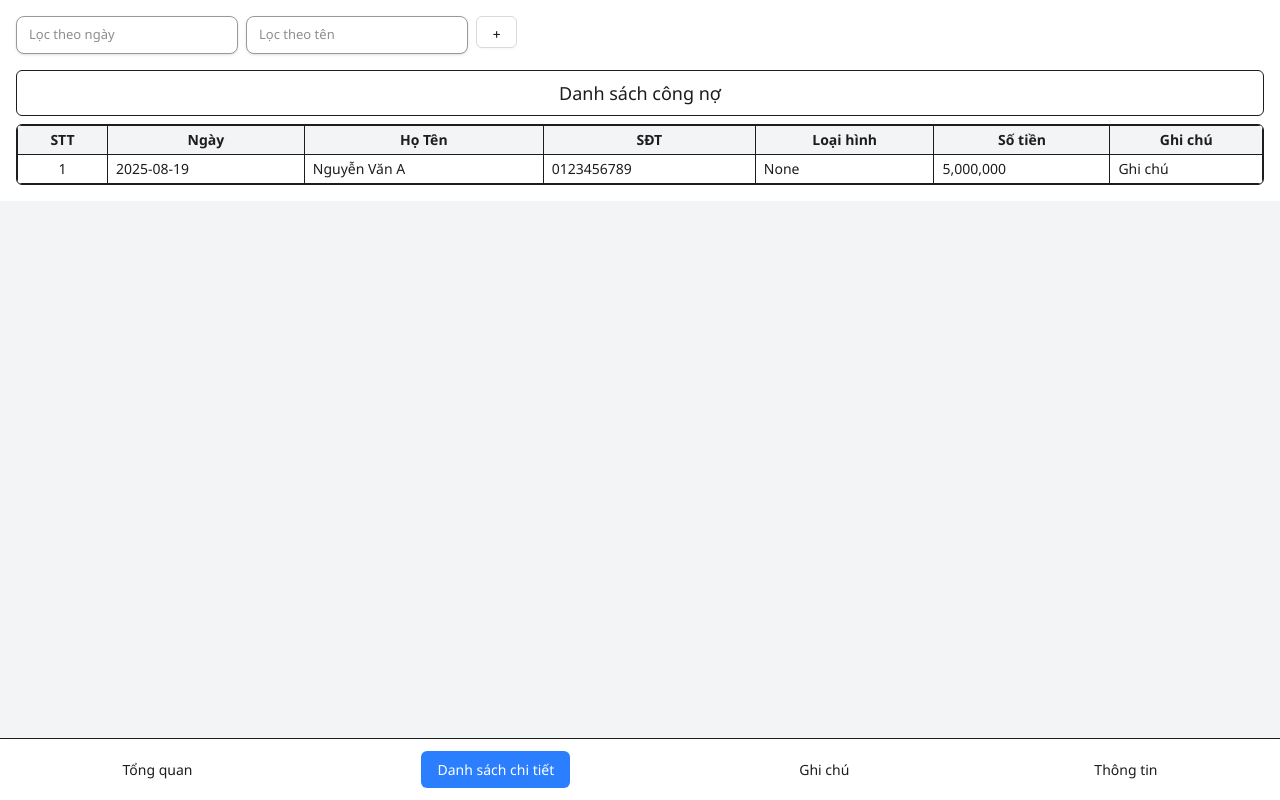
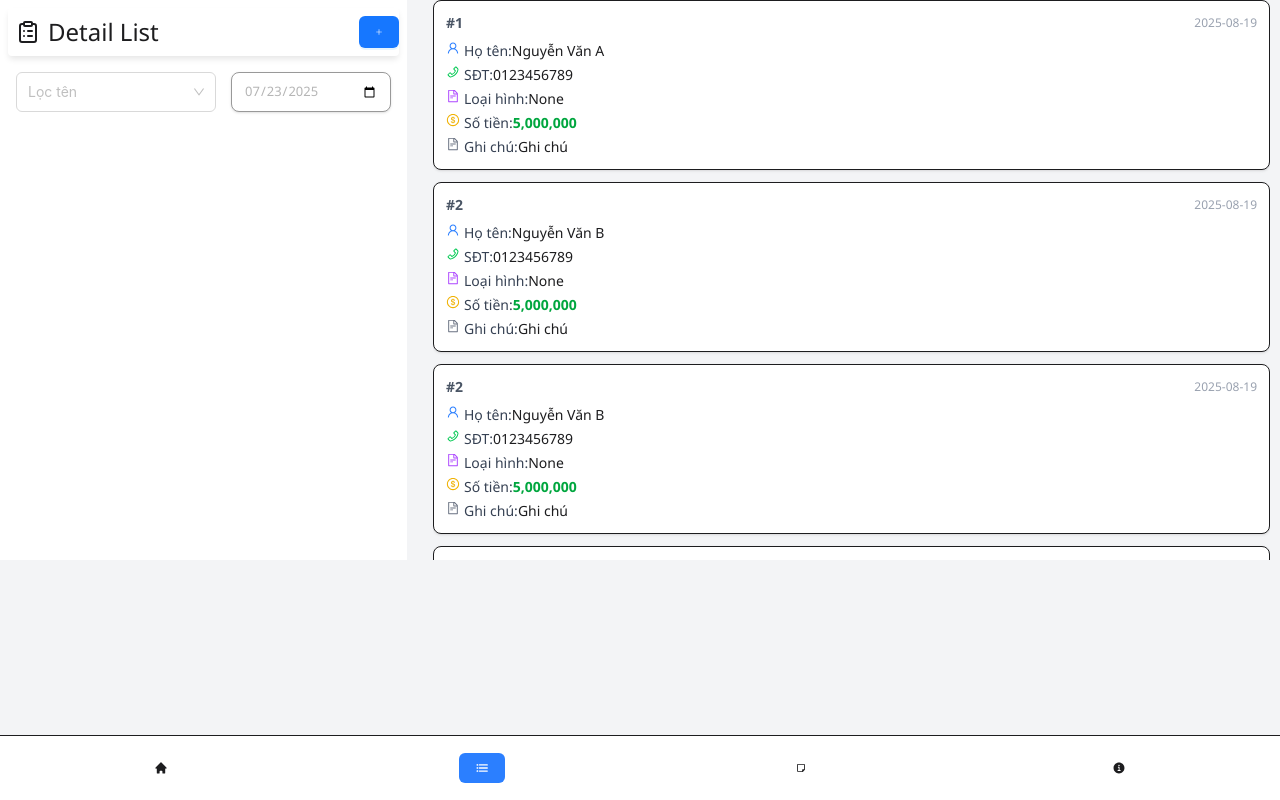
Before and after one commit to Hoanghai123a/smartNote, a React (Vite) app: page /detail in a window 1280 px wide. Built offline with nearby package versions, Linux system fonts and the light colour scheme; no server answers.

Commit message:
edit css

```diff
--- a/src/pages/myindex.jsx
+++ b/src/pages/myindex.jsx
@@ -1,11 +1,15 @@
 import { Outlet, NavLink } from "react-router-dom";
 import React from "react";
+import { HiHome } from "react-icons/hi";
+import { FaRegNoteSticky } from "react-icons/fa6";
+import { IoInformationCircle, IoList } from "react-icons/io5";
 
 const MyPage = () => {
   return (
     <div className="flex flex-col h-screen">
-      <Outlet />
-      <div className="flex-1 bg-gray-100 overflow-auto"></div>
+      <div className="flex-1 bg-gray-100 overflow-hidden">
+        <Outlet />
+      </div>
 
       {/* Menu */}
       <div className="shadow-md border-t bg-white p-3">
@@ -18,7 +22,7 @@ const MyPage = () => {
               }`
             }
           >
-            Tổng quan
+            <HiHome />
           </NavLink>
           <NavLink
             to="/detail"
@@ -28,17 +32,17 @@ const MyPage = () => {
               }`
             }
           >
-            Danh sách chi tiết
+            <IoList />
           </NavLink>
           <NavLink
             to="/notes"
             className={({ isActive }) =>
-              `menuitem px-4 py-2 rounded-md ${
+              `menuitem px-4 py-2 rounded-md w-10 h-10 flex items-center justify-center ${
                 isActive ? "bg-blue-500 text-white" : "hover:bg-gray-200"
               }`
             }
           >
-            Ghi chú
+            <FaRegNoteSticky size={18} />
           </NavLink>
           <NavLink
             to="/info"
@@ -48,7 +52,7 @@ const MyPage = () => {
               }`
             }
           >
-            Thông tin
+            <IoInformationCircle />
           </NavLink>
         </div>
       </div>
--- a/src/pages/page/detail.jsx
+++ b/src/pages/page/detail.jsx
@@ -2,12 +2,78 @@ import React, { useState } from "react";
 import { Button, Modal, Form, Input, DatePicker, Select } from "antd";
 import dayjs from "dayjs";
 import api from "../../assets/Components/api";
+import { LuClipboardList } from "react-icons/lu";
+import {
+  AiOutlinePlus,
+  AiOutlineUser,
+  AiOutlinePhone,
+  AiOutlineDollarCircle,
+  AiOutlineFileText,
+  AiOutlineCalendar,
+} from "react-icons/ai";
 
 const DetailList = () => {
   const [data, setData] = useState([
     {
+      id: 1,
       stt: 1,
+      user: "test1",
       name: "Nguyễn Văn A",
+      phone: "0123456789",
+      date: "2025-08-19",
+      classify: "None",
+      money: "5,000,000",
+      note: "Ghi chú",
+    },
+    {
+      id: 2,
+      stt: 2,
+      user: "test2",
+      name: "Nguyễn Văn B",
+      phone: "0123456789",
+      date: "2025-08-19",
+      classify: "None",
+      money: "5,000,000",
+      note: "Ghi chú",
+    },
+    {
+      id: 3,
+      stt: 2,
+      user: "test2",
+      name: "Nguyễn Văn B",
+      phone: "0123456789",
+      date: "2025-08-19",
+      classify: "None",
+      money: "5,000,000",
+      note: "Ghi chú",
+    },
+    {
+      id: 4,
+      stt: 2,
+      user: "test2",
+      name: "Nguyễn Văn B",
+      phone: "0123456789",
+      date: "2025-08-19",
+      classify: "None",
+      money: "5,000,000",
+      note: "Ghi chú",
+    },
+    {
+      id: 5,
+      stt: 2,
+      user: "test2",
+      name: "Nguyễn Văn B",
+      phone: "0123456789",
+      date: "2025-08-19",
+      classify: "None",
+      money: "5,000,000",
+      note: "Ghi chú",
+    },
+    {
+      id: 6,
+      stt: 2,
+      user: "test2",
+      name: "Nguyễn Văn B",
       phone: "0123456789",
       date: "2025-08-19",
       classify: "None",
@@ -52,63 +118,95 @@ const DetailList = () => {
       console.log("Validation Failed:", err);
     }
   };
+  const [usedate, setusedate] = useState(dayjs().format("YYYY-MM-DD"));
+  return (
+    <div className="flex flex-col gap-4 md:flex-row">
+      <div className="p-2 sticky top-0 bg-white z-10">
+        <div className="flex items-center justify-between mb-2 shadow-[0_4px_6px_-1px_rgba(0,0,0,0.1)] rounded">
+          <div className="p-2 text-left text-2xl font-medium flex items-center gap-2">
+            <LuClipboardList className="" />
+            Detail List
+          </div>
+          <Button
+            onClick={showModal}
+            type="primary"
+            size="middle"
+            className="w-10 h-10 flex items-center justify-center rounded-full bg-blue-500 hover:bg-blue-600 shadow-md"
+          >
+            <AiOutlinePlus size={20} className="text-white" />
+          </Button>
+        </div>
 
-  return (
-    <div className="p-4">
-      <div className="topitem flex gap-2 mb-4">
-        <input
-          placeholder="Lọc theo ngày"
-          className="border rounded-md px-4 py-2 bg-white shadow-sm hover:bg-gray-100"
+        <div className="topitem flex mb-4 p-2">
+          <Select
+            className="w-[200px] !h-[40px]"
+            showSearch
+            placeholder="Lọc tên"
+            filterOption={(input, option) =>
+              (option?.label ?? "").toLowerCase().includes(input.toLowerCase())
+            }
+            options={data.map((key) => ({ value: key.stt, label: key.name }))}
           />
           <input
-          placeholder="Lọc theo tên"
-          className="border rounded-md px-4 py-2 bg-white shadow-sm hover:bg-gray-100"
+            type="date"
+            value={usedate}
+            onChange={(e) => setusedate(e.target.value)}
+            className="border rounded-md ml-[15px] px-4 py-2 w-[160px] bg-white shadow-sm !text-[#b5b5b5]"
           />
-        <Button onClick={showModal}>+</Button>
+        </div>
+      </div>
+      <section className="md:flex-1 overflow-y-auto max-h-[70vh] mx-[10px]">
+        <div className="space-y-3">
+          {data.map((row) => (
+            <div
+              key={row.id}
+              className="border rounded-lg shadow-sm p-3 bg-white"
+            >
+              <div className="flex justify-between items-center mb-2">
+                <span className="text-sm font-semibold text-gray-600">
+                  #{row.stt}
+                </span>
+                <span className="text-xs text-gray-400">{row.date}</span>
               </div>
 
-      <div className="flex flex-col gap-4 md:flex-row">
-        <section className="w-full md:flex-1">
-          <div className="border rounded-md p-2 text-center text-lg font-medium mb-2">
-            Danh sách công nợ
+              <div className="space-y-1 text-sm">
+                <div className="flex mt-0.5">
+                  <AiOutlineUser className="text-blue-500 mr-[4px]" />
+                  <span className="font-medium text-gray-700 flex items-center gap-2">
+                    Họ tên:{" "}
+                  </span>
+                  <span>{row.name}</span>
                 </div>
-
-          <div className="border rounded-md overflow-hidden">
-            <div className="overflow-x-auto">
-              <table className="w-full table-auto border-collapse text-sm">
-                <thead>
-                  <tr className="bg-gray-100">
-                    <th className="border px-2 py-1">STT</th>
-                    <th className="border px-2 py-1">Ngày</th>
-                    <th className="border px-2 py-1">Họ Tên</th>
-                    <th className="border px-2 py-1">SĐT</th>
-                    <th className="border px-2 py-1">Loại hình</th>
-                    <th className="border px-2 py-1">Số tiền</th>
-                    <th className="border px-2 py-1">Ghi chú</th>
-                  </tr>
-                </thead>
-                <tbody>
-                  {data.map((row) => (
-                    <tr key={row.stt}>
-                      <td className="border px-2 py-1 text-center">
-                        {row.stt}
-                      </td>
-                      <td className="border px-2 py-1">{row.date}</td>
-                      <td className="border px-2 py-1">{row.name}</td>
-                      <td className="border px-2 py-1">{row.phone}</td>
-                      <td className="border px-2 py-1">{row.classify}</td>
-                      <td className="border px-2 py-1">{row.money}</td>
-                      <td className="border px-2 py-1">{row.note}</td>
-                    </tr>
-                  ))}
-                </tbody>
-              </table>
+                <div className="flex">
+                  <AiOutlinePhone className="text-green-500 mr-[4px]" />
+                  <span className="font-medium text-gray-700">SĐT: </span>
+                  <span>{row.phone}</span>
+                </div>
+                <div className="flex mt-0.5">
+                  <AiOutlineFileText className="text-purple-500 mr-[4px]" />
+                  <span className="font-medium text-gray-700">Loại hình: </span>
+                  <span>{row.classify}</span>
+                </div>
+                <div className="flex mt-0.5">
+                  <AiOutlineDollarCircle className="text-yellow-500 mr-[4px]" />
+                  <span className="font-medium text-gray-700">Số tiền: </span>
+                  <span className="text-green-600 font-semibold">
+                    {row.money}
+                  </span>
+                </div>
+                {row.note && (
+                  <div className="flex mt-0.5">
+                    <AiOutlineFileText className="text-gray-500 mr-[4px]" />
+                    <span className="font-medium text-gray-700">Ghi chú: </span>
+                    <span>{row.note}</span>
+                  </div>
+                )}
               </div>
             </div>
+          ))}
+        </div>
       </section>
-      </div>
 
-      {/* Modal thêm mới */}
       <Modal
         title="Thêm công nợ mới"
         open={isModalOpen}
@@ -117,7 +215,7 @@ const DetailList = () => {
         okText="Lưu"
         cancelText="Hủy"
       >
-        <Form form={form} layout="vertical">
+        <Form form={form} layout="horizontal">
           <Form.Item
             label="Họ tên"
             name="name"
--- a/src/pages/page/info.jsx
+++ b/src/pages/page/info.jsx
@@ -1,6 +1,8 @@
 import React, { useEffect } from "react";
 import { useParams } from "react-router-dom";
 import { Button } from "antd";
+import { Image } from "antd";
+import cuphong from "../../assets/img/cuphong.jpg";
 
 const Info = () => {
   const { id_nguoidung } = useParams();
@@ -9,14 +11,22 @@ const Info = () => {
   }, [id_nguoidung]);
   return (
     <div className="p-6 space-y-6">
-      <div className="grid grid-cols-[auto_1fr] gap-y-2 gap-x-4">
-        <div className="w-15">Họ tên: </div>
+      <div className="flex justify-center">
+        <Image
+          className="rounded-lg shadow-lg"
+          width={150}
+          alt="Avatar"
+          src={cuphong}
+        />
+      </div>
+      <div className="grid grid-cols-[auto_1fr] gap-y-2 gap-x-4 font-medium rounded-lg border-[1px] border-dashed bg-white">
+        <div className="w-15  mx-2">Họ tên: </div>
         <div>Chủ cửa hàng</div>
 
-        <div className="w-15">SĐT: </div>
+        <div className="w-15  mx-2">SĐT: </div>
         <div>012345678</div>
 
-        <div className="w-15">Địa chỉ: </div>
+        <div className="w-15  mx-2">Địa chỉ: </div>
         <div>Vinh Tiến - Bình Tuyền - Phú Thọ</div>
       </div>
 
--- a/src/pages/page/notes.jsx
+++ b/src/pages/page/notes.jsx
@@ -1,22 +1,33 @@
 import React, { useState } from "react";
 import { Button, Modal, Form, Input, DatePicker, Select } from "antd";
+import dayjs from "dayjs";
+import {
+  AiOutlinePlus,
+  AiOutlineUser,
+  AiOutlineDollarCircle,
+  AiOutlineFileText,
+} from "react-icons/ai";
+import { LuClipboardList } from "react-icons/lu";
 
 const { Option } = Select;
 
 const Notes = () => {
-  const [data, setdata] = useState([
+  const [data, setData] = useState([
     {
+      id: 1,
       stt: 1,
+      user: "test1",
       name: "Nguyễn Văn A",
       date: "2025-08-19",
       classify: "None",
       money: "5,000,000",
-      note: "Ghi chú",
+      note: "Ghi chú mẫu",
     },
   ]);
 
   const [isModalOpen, setIsModalOpen] = useState(false);
   const [form] = Form.useForm();
+  const [usedate, setUsedate] = useState(dayjs().format("YYYY-MM-DD"));
 
   const showModal = () => {
     setIsModalOpen(true);
@@ -27,9 +38,11 @@ const Notes = () => {
     form.resetFields();
   };
 
-  const handleOk = () => {
-    form.validateFields().then((values) => {
-      const newEntry = {
+  const handleOk = async () => {
+    try {
+      const values = await form.validateFields();
+      const newItem = {
+        id: Date.now(),
         stt: data.length + 1,
         name: values.name,
         date: values.date.format("YYYY-MM-DD"),
@@ -40,64 +53,101 @@ const Notes = () => {
         status: "ON",
       };
 
-      setdata([...data, newEntry]);
+      setData([...data, newItem]);
       handleCancel();
-    });
+    } catch (err) {
+      console.log("Validation Failed:", err);
+    }
   };
 
   return (
-    <div className="p-4">
-      <div className="topitem flex gap-2 mb-4">
-        <input
-          placeholder="Lọc theo ngày"
-          className="border rounded-md px-4 py-2 bg-white shadow-sm hover:bg-gray-100"
+    <div className="flex flex-col gap-4 md:flex-row">
+      {/* Header + filter */}
+      <div className="p-2 sticky top-0 bg-white z-10">
+        <div className="flex items-center justify-between mb-2 shadow-[0_4px_6px_-1px_rgba(0,0,0,0.1)] rounded">
+          <div className="p-2 text-left text-2xl font-medium flex items-center gap-2">
+            <LuClipboardList />
+            Notes List
+          </div>
+          <Button
+            onClick={showModal}
+            type="primary"
+            size="middle"
+            className="w-10 h-10 flex items-center justify-center rounded-full bg-blue-500 hover:bg-blue-600 shadow-md"
+          >
+            <AiOutlinePlus size={20} className="text-white" />
+          </Button>
+        </div>
+
+        <div className="topitem flex mb-4 p-2">
+          <Select
+            className="w-[200px] !h-[40px]"
+            showSearch
+            placeholder="Lọc theo tên"
+            filterOption={(input, option) =>
+              (option?.label ?? "").toLowerCase().includes(input.toLowerCase())
+            }
+            options={data.map((row) => ({
+              value: row.stt,
+              label: row.name,
+            }))}
           />
           <input
-          placeholder="Lọc theo tên"
-          className="border rounded-md px-4 py-2 bg-white shadow-sm hover:bg-gray-100"
+            type="date"
+            value={usedate}
+            onChange={(e) => setUsedate(e.target.value)}
+            className="border rounded-md ml-[15px] px-4 py-2 w-[160px] bg-white shadow-sm !text-[#b5b5b5]"
           />
-        <Button onClick={showModal}>+</Button>
+        </div>
       </div>
 
-      <div className="flex flex-col gap-4 md:flex-row">
-        <section className="w-full md:flex-1">
-          <div className="border rounded-md p-2 text-center text-lg font-medium mb-2">
-            Danh sách ghi chú cá nhân
+      {/* List */}
+      <section className="md:flex-1 overflow-y-auto max-h-[70vh] mx-[10px]">
+        <div className="space-y-3">
+          {data.map((row) => (
+            <div
+              key={row.id}
+              className="border rounded-lg shadow-sm p-3 bg-white"
+            >
+              <div className="flex justify-between items-center mb-2">
+                <span className="text-sm font-semibold text-gray-600">
+                  #{row.stt}
+                </span>
+                <span className="text-xs text-gray-400">{row.date}</span>
               </div>
 
-          <div className="border rounded-md overflow-hidden">
-            <div className="overflow-x-auto">
-              <table className="w-full table-auto border-collapse text-sm">
-                <thead>
-                  <tr className="bg-gray-100">
-                    <th className="border px-2 py-1">STT</th>
-                    <th className="border px-2 py-1">Ngày</th>
-                    <th className="border px-2 py-1">Họ Tên</th>
-                    <th className="border px-2 py-1">Loại hình</th>
-                    <th className="border px-2 py-1">Số tiền</th>
-                    <th className="border px-2 py-1">Ghi chú</th>
-                  </tr>
-                </thead>
-                <tbody>
-                  {data.map((row) => (
-                    <tr key={row.stt}>
-                      <td className="border px-2 py-1 text-center">
-                        {row.stt}
-                      </td>
-                      <td className="border px-2 py-1">{row.date}</td>
-                      <td className="border px-2 py-1">{row.name}</td>
-                      <td className="border px-2 py-1">{row.classify}</td>
-                      <td className="border px-2 py-1">{row.money}</td>
-                      <td className="border px-2 py-1">{row.note}</td>
-                    </tr>
-                  ))}
-                </tbody>
-              </table>
+              <div className="space-y-1 text-sm">
+                <div className="flex mt-0.5">
+                  <AiOutlineUser className="text-blue-500 mr-[4px]" />
+                  <span className="font-medium text-gray-700">Họ tên: </span>
+                  <span>{row.name}</span>
+                </div>
+                <div className="flex mt-0.5">
+                  <AiOutlineFileText className="text-purple-500 mr-[4px]" />
+                  <span className="font-medium text-gray-700">Loại hình: </span>
+                  <span>{row.classify}</span>
+                </div>
+                <div className="flex mt-0.5">
+                  <AiOutlineDollarCircle className="text-yellow-500 mr-[4px]" />
+                  <span className="font-medium text-gray-700">Số tiền: </span>
+                  <span className="text-green-600 font-semibold">
+                    {row.money}
+                  </span>
+                </div>
+                {row.note && (
+                  <div className="flex mt-0.5">
+                    <AiOutlineFileText className="text-gray-500 mr-[4px]" />
+                    <span className="font-medium text-gray-700">Ghi chú: </span>
+                    <span>{row.note}</span>
+                  </div>
+                )}
               </div>
             </div>
+          ))}
+        </div>
       </section>
-      </div>
 
+      {/* Modal thêm ghi chú */}
       <Modal
         title="Thêm ghi chú mới"
         open={isModalOpen}
@@ -119,8 +169,9 @@ const Notes = () => {
             label="Ngày"
             name="date"
             rules={[{ required: true, message: "Vui lòng chọn ngày" }]}
+            initialValue={dayjs()}
           >
-            <DatePicker className="w-full" />
+            <DatePicker format="YYYY-MM-DD" className="w-full" />
           </Form.Item>
 
           <Form.Item
@@ -144,7 +195,7 @@ const Notes = () => {
           </Form.Item>
 
           <Form.Item label="Ghi chú" name="note">
-            <Input.TextArea rows={3} />
+            <Input.TextArea rows={2} />
           </Form.Item>
         </Form>
       </Modal>
--- a/src/pages/page/overview.jsx
+++ b/src/pages/page/overview.jsx
@@ -7,39 +7,40 @@ const Overview = () => {
   const [dataTra, setdataTra] = useState([
     { stt: 1, name: "Trần Thị B", phone: "0987654321", money: "3,000,000" },
   ]);
+
   return (
     <div className="p-4">
       {/* Nút lọc */}
-      <div className="mb-4 ">
+      <div className="mb-4">
         <input
           placeholder="Lọc theo ngày"
-          className="border rounded-md px-4 py-2 bg-white shadow-sm hover:bg-gray-100"
+          className="border rounded-md px-4 py-2 bg-white shadow-sm hover:bg-gray-100 focus:outline-none focus:ring-2 focus:ring-blue-400"
         />
       </div>
 
       {/* Công nợ */}
-      <div className="border rounded-md p-3 mb-4 text-center font-medium">
+      <div className="border rounded-md p-3 mb-4 text-center font-medium shadow-sm bg-gray-50">
         Công nợ = Khoản cần thu - Khoản cần trả
       </div>
 
       <div className="flex flex-col gap-4 md:flex-row">
         {/* Top cần thu */}
         <section className="w-full md:flex-1">
-          <div className="border rounded-md p-2 text-center text-lg font-medium mb-2">
+          <div className="border rounded-md p-2 text-center text-lg font-medium mb-2 bg-blue-50 shadow-sm">
             Top cần thu
           </div>
 
-          <div className="border rounded-md overflow-hidden">
+          <div className="border rounded-md overflow-hidden shadow-sm">
             <div className="overflow-x-auto">
               <table className="w-full table-fixed border-collapse text-sm">
                 <colgroup>
                   <col className="w-12" />
                   <col />
-                  <col className="w-25" />
-                  <col className="" />
+                  <col className="w-32" />
+                  <col />
                 </colgroup>
                 <thead>
-                  <tr className="bg-gray-100">
+                  <tr className="bg-gray-100 text-gray-700">
                     <th className="border px-2 py-1">STT</th>
                     <th className="border px-2 py-1 text-left">Họ Tên</th>
                     <th className="border px-2 py-1">SĐT</th>
@@ -47,15 +48,15 @@ const Overview = () => {
                   </tr>
                 </thead>
                 <tbody>
-                  {dataThu.map((key) => (
-                    <tr key={key.stt}>
+                  {dataThu.map((row) => (
+                    <tr key={`thu-${row.stt}`} className="hover:bg-gray-50">
                       <td className="border px-2 py-1 text-center">
-                        {key.stt}
+                        {row.stt}
                       </td>
-                      <td className="border px-2 py-1">{key.name}</td>
-                      <td className="border px-2 py-1">{key.phone}</td>
+                      <td className="border px-2 py-1">{row.name}</td>
+                      <td className="border px-2 py-1">{row.phone}</td>
                       <td className="border px-2 py-1 text-right">
-                        {key.money}
+                        {row.money}
                       </td>
                     </tr>
                   ))}
@@ -67,36 +68,36 @@ const Overview = () => {
 
         {/* Top cần trả */}
         <section className="w-full md:flex-1">
-          <div className="border rounded-md p-2 text-center text-lg font-medium mb-2">
+          <div className="border rounded-md p-2 text-center text-lg font-medium mb-2 bg-red-50 shadow-sm">
             Top cần trả
           </div>
 
-          <div className="border rounded-md overflow-hidden">
+          <div className="border rounded-md overflow-hidden shadow-sm">
             <div className="overflow-x-auto">
               <table className="w-full table-fixed border-collapse text-sm">
                 <colgroup>
                   <col className="w-12" />
                   <col />
-                  <col className="w-25" />
-                  <col className="" />
+                  <col className="w-32" />
+                  <col />
                 </colgroup>
                 <thead>
-                  <tr className="bg-gray-100">
+                  <tr className="bg-gray-100 text-gray-700">
                     <th className="border px-2 py-1">STT</th>
-                    <th className="border px-2 py-1">Họ Tên</th>
+                    <th className="border px-2 py-1 text-left">Họ Tên</th>
                     <th className="border px-2 py-1">SĐT</th>
-                    <th className="border px-2 py-1">Số tiền</th>
+                    <th className="border px-2 py-1 text-right">Số tiền</th>
                   </tr>
                 </thead>
                 <tbody>
-                  {dataTra.map((key) => (
-                    <tr key={key.stt}>
-                      <td className="border px-2 py-1 text-center">
-                        {key.stt}
+                  {dataTra.map((row) => (
+                    <tr key={`tra-${row.id}`} className="hover:bg-gray-50">
+                      <td className="border px-2 py-1 text-center">{row.id}</td>
+                      <td className="border px-2 py-1">{row.name}</td>
+                      <td className="border px-2 py-1">{row.phone}</td>
+                      <td className="border px-2 py-1 text-right">
+                        {row.money}
                       </td>
-                      <td className="border px-2 py-1">{key.name}</td>
-                      <td className="border px-2 py-1">{key.phone}</td>
-                      <td className="border px-2 py-1">{key.money}</td>
                     </tr>
                   ))}
                 </tbody>
```
Also changed, not shown: src/assets/img/cuphong.jpg (added). Lines whose indentation alone changed are shown as unchanged.
